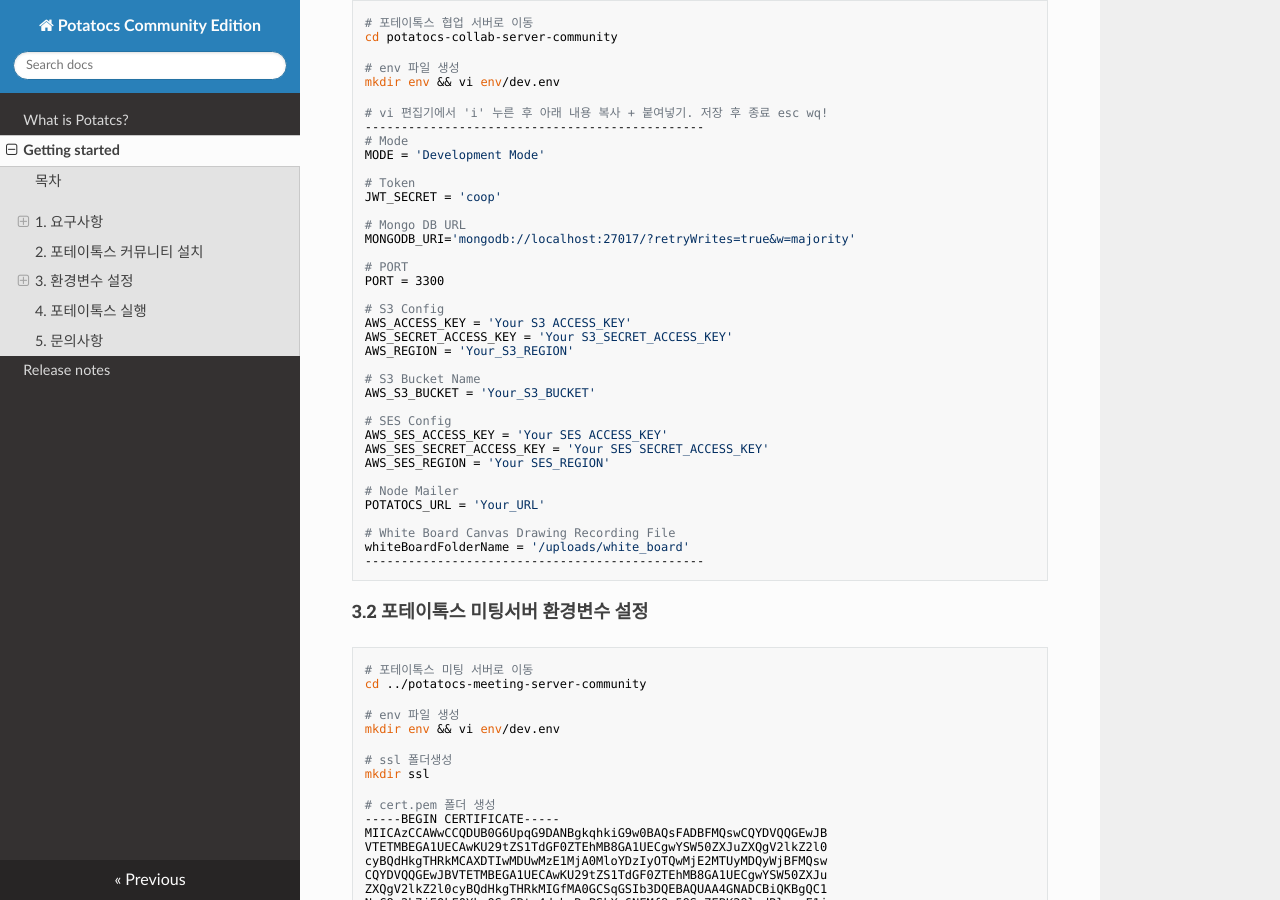
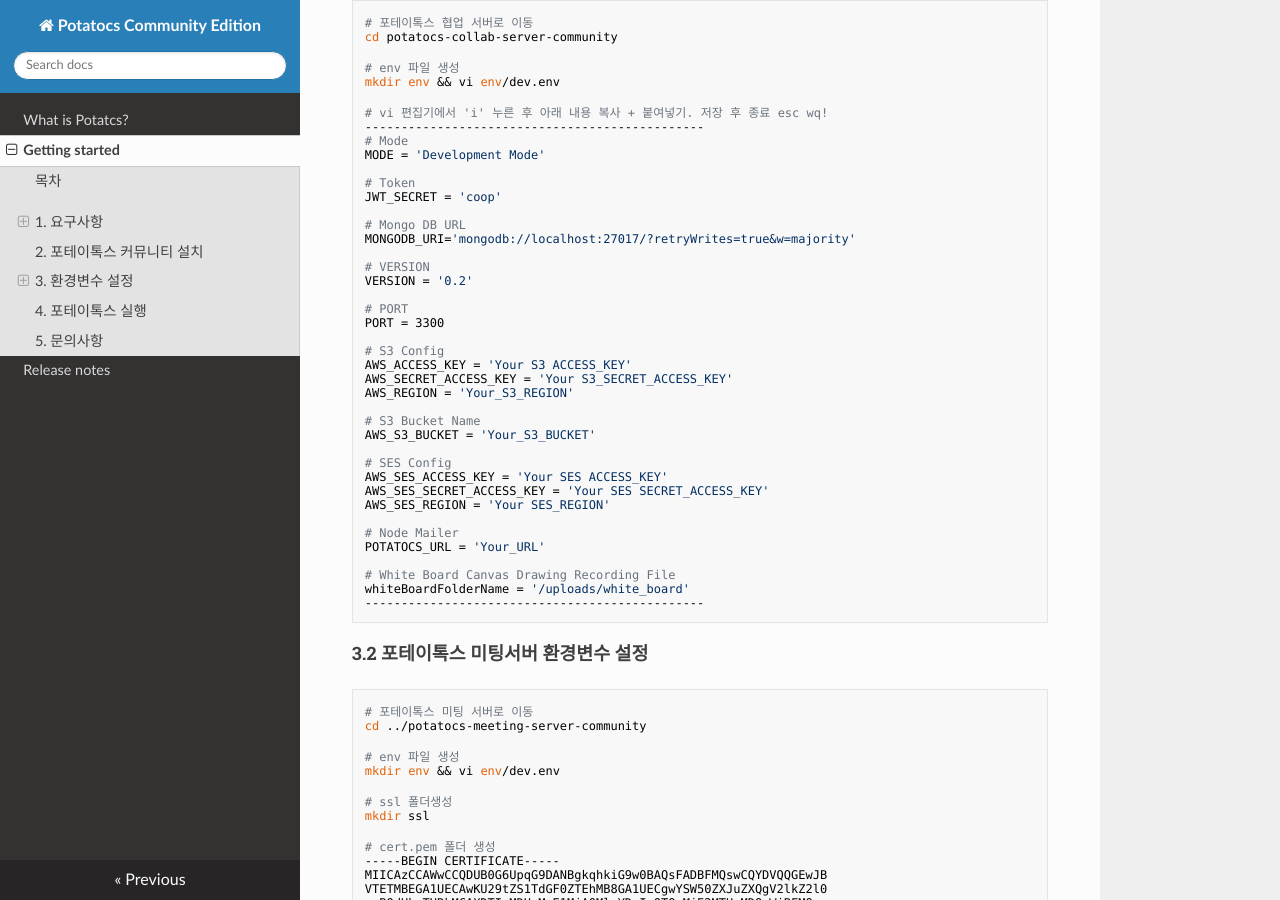
Before and after one commit to potatocs-ce/potatocs-ce-introduction, an MkDocs documentation site: the page built from docs/install.md, in a window 1280 px wide and 900 px high, scrolled down 2289 px. Built offline with MkDocs 1.6.1, drawn with Linux system fonts in a browser that asks for light colours; nearby versions of some CDN libraries.

Commit message:
[chore] 버전 정보 추가

```diff
--- a/docs/install.md
+++ b/docs/install.md
@@ -126,6 +126,9 @@
 
 # Mongo DB URL
 MONGODB_URI='mongodb://localhost:27017/?retryWrites=true&w=majority'
+
+# VERSION
+VERSION = '0.2'
 
 # PORT
 PORT = 3300
```
